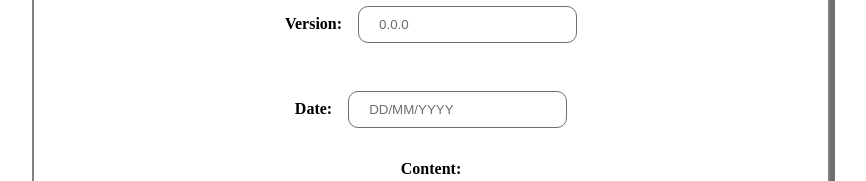
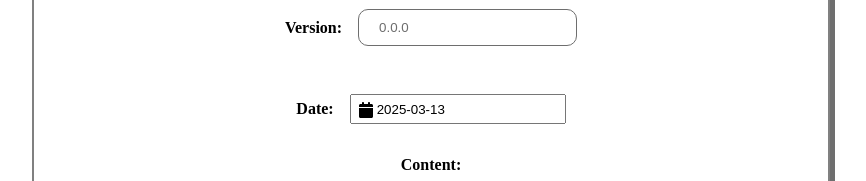
Before and after one commit to Samero0/ReleaseNotesGenerator, a React (Vite) app: page / in a window 1280 px wide. Shown: the top 181 px of the page, without its empty margins (209-1075 px from the left). Built offline with nearby package versions, Linux system fonts and the light colour scheme.

Commit message:
DatePicker added

```diff
--- a/src/App.tsx
+++ b/src/App.tsx
@@ -3,6 +3,7 @@ import { useHandlerState } from './hooks/codeGenerator.ts';
 import { codeGenerator } from './hooks/codeGenerator.ts';
 import { useState } from 'react';
 import { validateVersion } from './validators/validateVersion.ts';
+import CustomDatePicker from './components/DatePicker.tsx';
 import Button from './components/Button.tsx';
 import Input from './components/Input.tsx';
 import Label from './components/Label.tsx';
@@ -65,20 +66,21 @@ const LargeTextArea = styled.textarea`
 
 export const App = () => {
 
+    const [startDate, setStartDate] = useState<Date | null>(new Date());
+
     // handlers for the inputs
-    const { value: inputDate, handleChange: handleChangeDate } = useHandlerState();
     const { value: inputVersion, handleChange: handleChangeVersion } = useHandlerState();
     const { value: inputContent, handleChange: handleChangeContent } = useHandlerState();
 
     // code generator function
-    const generateCode = (inputDate: string, inputVersion: string, inputContent: string) => {
-
+    const generateCode = (startDate: Date | null, inputVersion: string, inputContent: string) => {
         if (!validateVersion(inputVersion)) {
             alert('Invalid version format. Please use the format X.Y.Z or X.Y (e.g., 1.0.0)');
             return;
         }
 
-        const code = codeGenerator(inputDate, inputVersion, inputContent)();
+        const dateString = startDate!.toISOString().split('T')[0];  // format "DD/MM/YYYY"
+        const code = codeGenerator(dateString, inputVersion, inputContent)();
         setCodeValue(code);
     };
 
@@ -88,7 +90,7 @@ export const App = () => {
         <Display>
             <FormDisplay>
 
-            <FormInputElement>
+                <FormInputElement>
                     <Label id="label_version" text="Version:" />
                     <Input
                         id="input_version"
@@ -96,16 +98,13 @@ export const App = () => {
                         value={inputVersion}
                         onChange={handleChangeVersion}
                     />
-
                 </FormInputElement>
 
                 <FormInputElement>
                     <Label id="label_date" text="Date:" />
-                    <Input
-                        id="input_date"
-                        placeholder="DD/MM/YYYY"
-                        value={inputDate}
-                        onChange={handleChangeDate}
+                    <CustomDatePicker
+                        value={startDate}
+                        onChange={setStartDate}
                     />
                 </FormInputElement>
 
@@ -122,7 +121,7 @@ export const App = () => {
             <FormResult>
                 <Button
                     id="button_generate"
-                    onClick={() => generateCode(inputDate, inputVersion, inputContent)}
+                    onClick={() => generateCode(startDate, inputVersion, inputContent)}
                     text="Generate"
                 />
                 <TextBox id="textBox_code" placeholder="Code will generate here" value={code} />
--- /dev/null
+++ b/src/components/DatePicker.tsx
@@ -0,0 +1,22 @@
+import React from 'react';
+import DatePicker from 'react-datepicker';
+import 'react-datepicker/dist/react-datepicker.css';
+
+interface DatePickerProps {
+  value: Date | null;
+  onChange: (date: Date | null) => void;
+}
+
+const CustomDatePicker: React.FC<DatePickerProps> = ({ value, onChange }) => {
+
+  return (
+    <DatePicker
+      selected={value}
+      onChange={onChange}
+      showIcon
+      dateFormat="yyyy-MM-dd"
+    />
+  );
+};
+
+export default CustomDatePicker;
```
